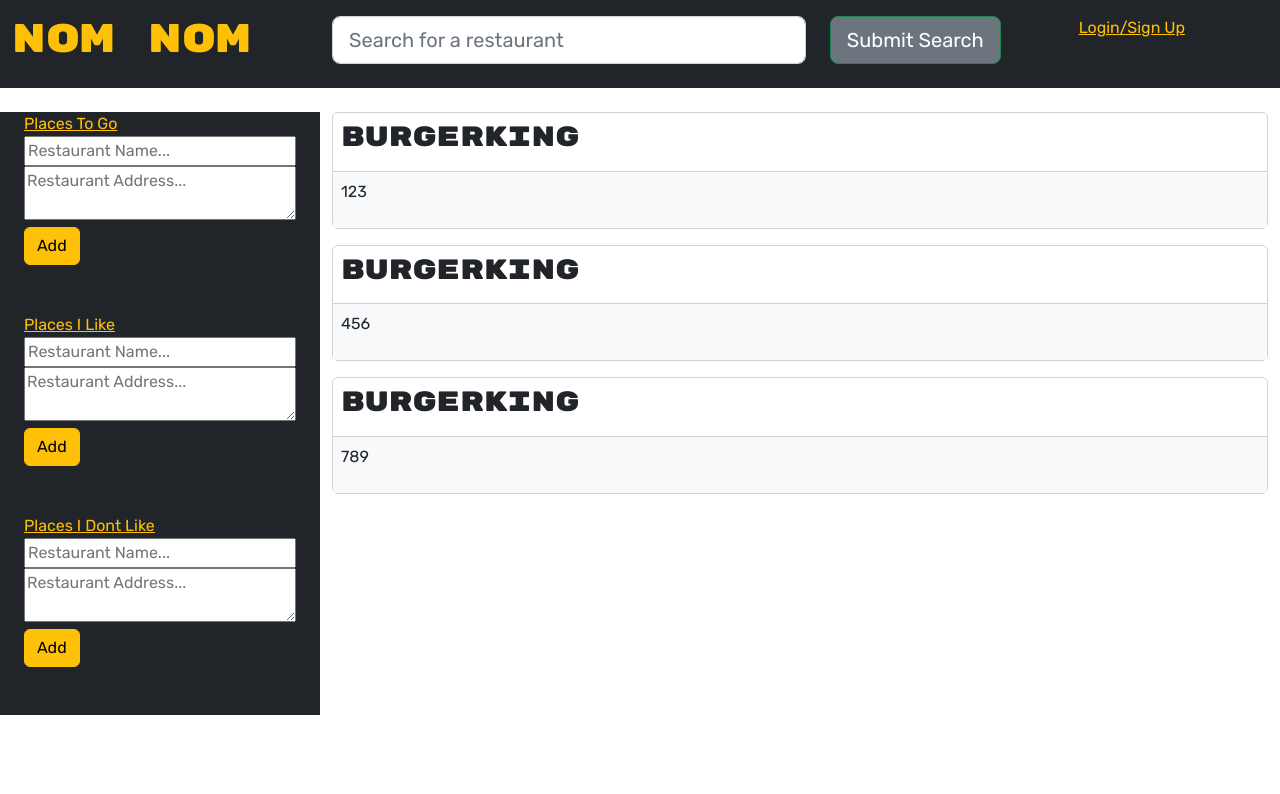
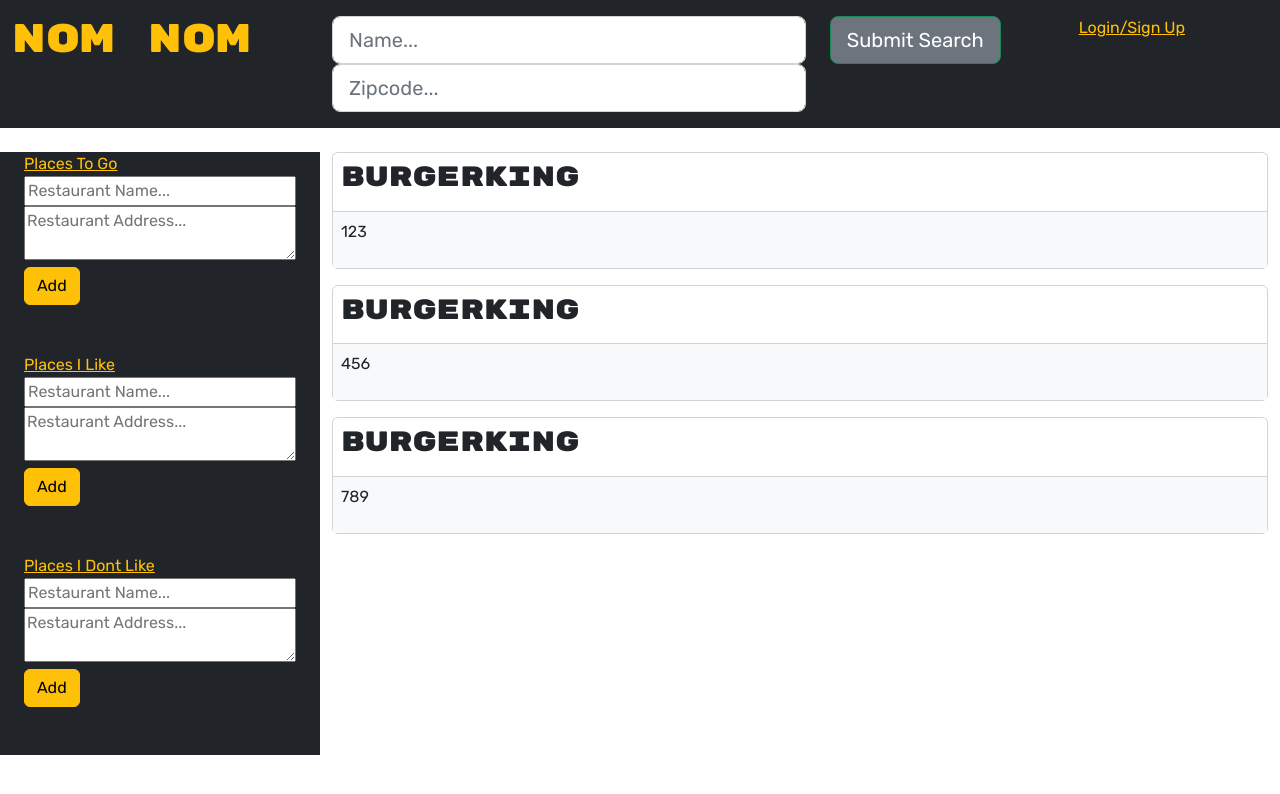
Before and after one commit to danieltran2016/Nom_Nom, a React (Create React App) app in the folder client/: page / in a window 1280 px wide. Shown: the top 794 px of the page. Built offline with nearby package versions, Linux system fonts and the light colour scheme.

Commit message:
modify search bar in the header into two input places: name and zipcode

```diff
--- a/client/src/components/Header.js
+++ b/client/src/components/Header.js
@@ -8,7 +8,10 @@ import Auth from '../utils/auth';
 
 const Header = () => {
   // create state for holding our search field data
-  const [searchInput, setSearchInput] = useState('');
+  const [formState, setFormState] = useState({
+    name: '',
+    zipcode: '',
+  });
 
   // set modal display state
   const [showModal, setShowModal] = useState(false);
@@ -17,7 +20,7 @@ const Header = () => {
   const handleFormSubmit = async (event) => {
     event.preventDefault();
 
-    if (!searchInput) {
+    if (!formState) {
       return false;
     }
 
@@ -38,10 +41,15 @@ const Header = () => {
       //   image: book.volumeInfo.imageLinks?.thumbnail || '',
       // }));
 
-      setSearchInput('');
+      setFormState('');
     } catch (err) {
       console.error(err);
     }
+  };
+
+  const handleChange = (event) => {
+    const { name, value } = event.target;
+    setFormState({ ...formState, [name]: value });
   };
 
   return (
@@ -55,12 +63,20 @@ const Header = () => {
                 <Row>
                   <Col xs={12} md={8}>
                     <Form.Control
-                      name='searchInput'
-                      value={searchInput}
-                      onChange={(e) => setSearchInput(e.target.value)}
+                      name='name'
+                      value={formState.name}
+                      onChange={handleChange}
                       type='text'
                       size='lg'
-                      placeholder='Search for a restaurant'
+                      placeholder='Name...'
+                    />
+                    <Form.Control
+                      name='zipcode'
+                      value={formState.zipcode}
+                      onChange={handleChange}
+                      type='text'
+                      size='lg'
+                      placeholder='Zipcode...'
                     />
                   </Col>
                   <Col xs={12} md={4}>
```
